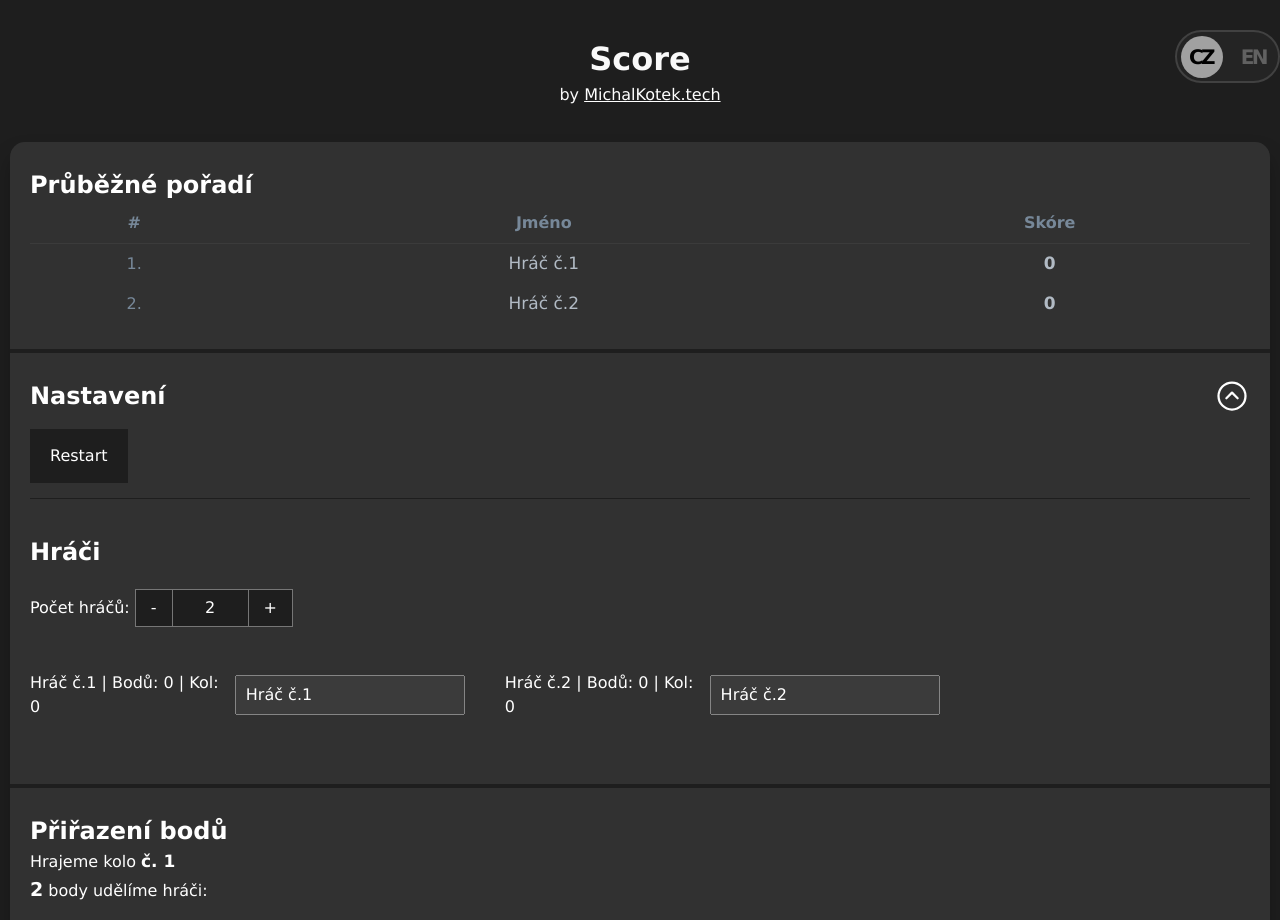
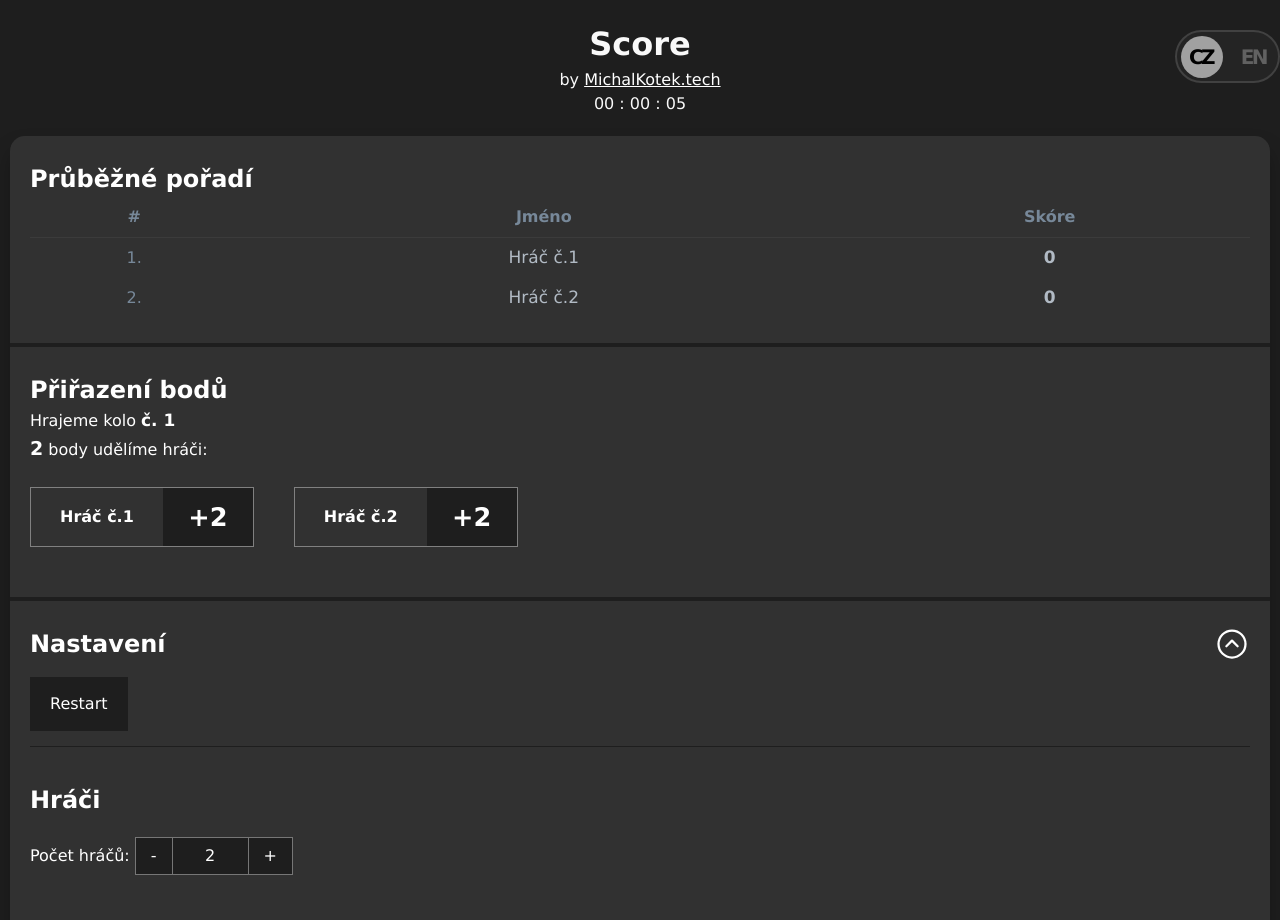
Before and after one commit to ElectricKota/vue-score, a Vue app: page / in a window 1280 px wide. Shown: the top 920 px of the page. Built offline with nearby package versions, Linux system fonts and the light colour scheme.

Commit message:
Pojistka na buttonech, přidání timeru

```diff
--- a/src/App.vue
+++ b/src/App.vue
@@ -7,6 +7,11 @@ type Player = {
   score: number;
   rounds: number;
 };
+type Time = {
+  hours: number;
+  minutes: number;
+  seconds: number;
+}
 export default {
   components: {
 
@@ -14,6 +19,8 @@ export default {
   data() {
     return {
       translate: {} as MessageConstants,
+      timerId: 0 as number | undefined,
+      elapsedTime: { hours: 0, minutes: 0, seconds: 0 } as Time,
       players: new Array<Player>,
       settings: {
         rounds: 0 as number,
@@ -39,8 +46,50 @@ export default {
       document.querySelector(`#nastaveni`)?.classList.add('hide');
       document.querySelector(`#nastaveni-toggler`)?.classList.add('down');
     }
+    this.startTimer();
   },
   methods: {
+    startTimer(): void {
+      if (this.timerId) {
+        clearTimeout(this.timerId);
+      }
+
+      this.timerId = setTimeout(() => {
+        // Zvýšení uběhlého času
+        this.elapsedTime.seconds++;
+
+        // Přesunutí do minut
+        if (this.elapsedTime.seconds === 60) {
+          this.elapsedTime.seconds = 0;
+          this.elapsedTime.minutes++;
+        }
+
+        // Přesunutí do hodin
+        if (this.elapsedTime.minutes === 60) {
+          this.elapsedTime.minutes = 0;
+          this.elapsedTime.hours++;
+        }
+
+        // Rekurzivní spuštění timeru
+        this.startTimer();
+      }, 1000); // Aktualizace každou vteřinu
+    },
+    // Funkce pro pozastavení timeru
+    pauseTimer(): void {
+      if (this.timerId) {
+        clearTimeout(this.timerId);
+        this.timerId = undefined;
+      }
+    },
+    getFormattedTime(time: Time): string {
+      return `${time.hours.toString().padStart(2, "0")} : ${time.minutes.toString().padStart(2, "0")} : ${time.seconds.toString().padStart(2, "0")}`;
+    },
+    // Funkce pro resetování timeru
+    resetTimer(): void {
+      this.elapsedTime = { hours: 0, minutes: 0, seconds: 0 };
+      this.pauseTimer();
+    },
+
     toggleLang() {
       if (this.settings.lang === 'cz' || this.settings.lang === 'CZ') this.settings.lang = 'en';
       else this.settings.lang = 'cz';
@@ -57,6 +106,7 @@ export default {
 
     },
     resetgame() {
+      this.resetTimer();
       this.settings.rounds = 0;
       this.settings.mainRounds = 1;
       this.settings.actualPoints = this.settings.playerCount;
@@ -64,6 +114,7 @@ export default {
         element.score = 0;
         element.rounds = 0;
       });
+      this.startTimer();
     },
     changeNuberOfPlayers(increase: boolean) {
       if (increase) {
@@ -207,10 +258,11 @@ export default {
         <span class="lang-switch__lang">EN
         </span>
       </div>
+
       <div class="header__inner">
         <h1>Score</h1>
         <p>by <a href="www.michalkotek.tech">MichalKotek.tech</a></p>
-
+        <p>{{ getFormattedTime(elapsedTime) }}</p>
 
       </div>
     </header>
@@ -233,6 +285,25 @@ export default {
           </template>
         </main>
       </section>
+
+
+      <section class="sidebar">
+        <h1>{{ translate.HEADING_POINTS }}</h1>
+        <p>{{ translate.POINTS_ROUND }} <strong style="font-size:17px">{{ translate.POINTS_ROUND_NO }} {{ settings.mainRounds }}</strong></p>
+        <p><strong style="font-size:19px">{{ settings.actualPoints }}</strong> {{ translate.POINTS_ASSIGN_POINTS }}</p>
+        <section class="players">
+          <template v-for="(player, index) in players" :key="index">
+            <div class="players__item players__item--points points" v-if="players[index].rounds !== settings.mainRounds">
+              <span class="points__name">{{ player.name }}</span>
+              <!-- <span class="points__text ">{{ translate.POINTS_ASSIGN_BUTTON }}: </span> -->
+              <span class="points__fake">+{{ settings.actualPoints }}</span>
+
+              <div class=" points__send" @click="assignPoints(index)">{{ translate.POINTS_ASSIGN_CONFIRM }}</div>
+            </div>
+          </template>
+        </section>
+      </section>
+
       <section class="sidebar">
         <div class="sidebar__header">
           <h1>{{ translate.HEADING_SETTINGS }}</h1>
@@ -257,19 +328,7 @@ export default {
           </div>
         </div>
       </section>
-      <section class="sidebar">
-        <h1>{{ translate.HEADING_POINTS }}</h1>
-        <p>{{ translate.POINTS_ROUND }} <strong style="font-size:17px">{{ translate.POINTS_ROUND_NO }} {{ settings.mainRounds }}</strong></p>
-        <p><strong style="font-size:19px">{{ settings.actualPoints }}</strong> {{ translate.POINTS_ASSIGN_POINTS }}</p>
-        <section class="players">
-          <template v-for="(player, index) in players" :key="index">
-            <div class="players__item players__item--points" v-if="players[index].rounds !== settings.mainRounds">
-              <label>{{ player.name }}</label>
-              <div class="button" @click="assignPoints(index)">{{ translate.POINTS_ASSIGN_BUTTON }}</div>
-            </div>
-          </template>
-        </section>
-      </section>
+
     </main>
 
   </div>
--- a/src/assets/scss/main.scss
+++ b/src/assets/scss/main.scss
@@ -18,7 +18,7 @@ body {
   flex-direction: column;
   align-items: center;
   justify-content: flex-start;
-  padding: 35px 10px;
+  padding: 20px 10px;
 }
 
 .header {
@@ -33,7 +33,7 @@ body {
     flex-direction: column;
     align-items: center;
     justify-content: center;
-    padding: 0 15px 35px;
+    padding: 0 15px 20px;
 
     &>* {
       text-align: center;
@@ -135,7 +135,7 @@ body {
     transition: color .3s ease-in
   }
 
-  &:hover {
+  @include mq($until:tablet) {
     .score-list__head {
       color: hsl(210, 14%, 73%);
 
@@ -168,6 +168,46 @@ body {
         .score-list__item--score,
         .score-list__item--name {
           color: #CD7F32;
+        }
+      }
+    }
+  }
+
+  @include mq($until:tablet) {
+    &:hover {
+      .score-list__head {
+        color: hsl(210, 14%, 73%);
+
+      }
+
+      .score-list__item--score,
+      .score-list__item--name {
+        color: white;
+      }
+
+      .score-list__line {
+        &:nth-of-type(2) {
+
+          .score-list__item--score,
+          .score-list__item--name {
+            color: gold;
+          }
+        }
+
+        &:nth-of-type(3) {
+
+          .score-list__item--score,
+          .score-list__item--name {
+            color: rgb(219, 219, 219);
+          }
+        }
+
+        &:nth-of-type(4) {
+
+          .score-list__item--score,
+          .score-list__item--name {
+            color: #c07830;
+          }
         }
       }
     }
@@ -269,6 +309,12 @@ input {
       gap: 0;
       width: 100%;
 
+      display: grid;
+      grid-template-columns: 1fr 90px;
+      // grid-template-rows: 1fr 1fr;
+      min-height: 60px;
+      position: relative;
+
       &>.button {
         width: 100%;
         text-align: center;
@@ -279,10 +325,61 @@ input {
       }
 
 
-      &>label {
-        font-weight: 700;
-        padding: 8px 15px;
-        text-align: center;
+
+
+      .points {
+
+        &__send {
+          display: flex;
+          align-items: center;
+          justify-content: center;
+          grid-area: 1 / 2 / 2 / 3;
+          background-color: #1E1E1E;
+          width: 100%;
+          height: 100%;
+          text-align: center;
+        }
+
+        &__fake {
+          position: absolute;
+          grid-area: 1 / 2 / 2 / 3;
+          display: flex;
+          align-items: center;
+          justify-content: center;
+          inset: 0;
+          padding: 15px 20px;
+          cursor: pointer;
+          font-weight: 900;
+          font-size: 1.6rem;
+          background-color: #1E1E1E;
+          transition-property: visibility, opacity;
+          transition-duration: .25s;
+          transition-timing-function: ease-out;
+
+          &:hover {
+            visibility: hidden;
+            opacity: 0;
+            transition-duration: .17s;
+            transition-timing-function: ease-in;
+          }
+        }
+
+        &__text {
+          grid-area: 2 / 1 / 3 / 2;
+          background-color: #1E1E1E;
+          text-align: right;
+          padding: 15px 20px;
+        }
+
+        &__name {
+          font-weight: 700;
+          padding: 8px 15px;
+          text-align: center;
+
+          @include mq($from:mobile-big) {
+            padding: 9px 29px;
+          }
+        }
       }
     }
   }
--- a/src/services/CZ/messages.ts
+++ b/src/services/CZ/messages.ts
@@ -19,7 +19,8 @@ export class MessageConstants {
     public POINTS_ROUND: string = 'Hrajeme kolo';
     public POINTS_ROUND_NO: string = 'č.';
     public POINTS_ASSIGN_POINTS: string = 'body udělíme hráči:';
-    public POINTS_ASSIGN_BUTTON: string = 'Přidělit body';
+    public POINTS_ASSIGN_BUTTON: string = 'Přidělit';
+    public POINTS_ASSIGN_CONFIRM: string = 'Opravu?';
 
 
 }
--- a/src/services/EN/messages.ts
+++ b/src/services/EN/messages.ts
@@ -19,6 +19,6 @@ export class MessageConstants {
     public POINTS_ROUND: string = `Let's Play a Round`;
     public POINTS_ROUND_NO: string = 'No.';
     public POINTS_ASSIGN_POINTS: string = ` points for awarding one of these:`;
-    public POINTS_ASSIGN_BUTTON: string = 'Assign Points';
-
+    public POINTS_ASSIGN_BUTTON: string = 'Assign';
+    public POINTS_ASSIGN_CONFIRM: string = 'Sure?';
 }
```
Also changed, not shown: src/services/GlobalSettings.ts (added, +97 -0 lines).
